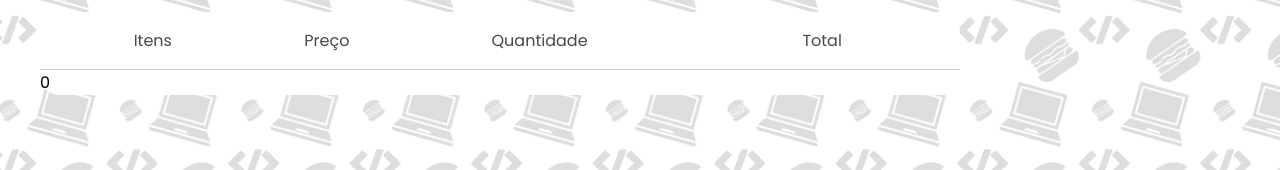
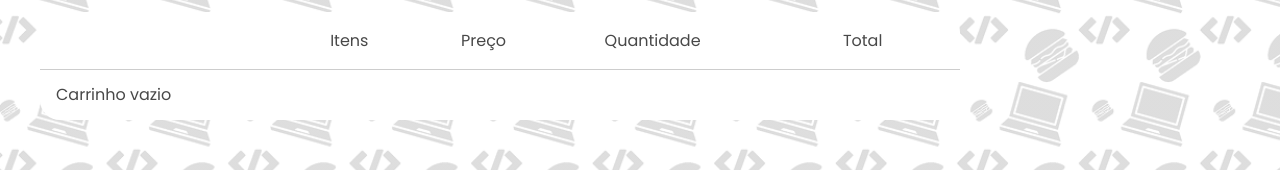
Before and after one commit to Soareslili/Projeto-Devburger-Interface, a React (Vite) app: page /carrinho in a window 1280 px wide. Shown: the part 268-438 px from the top of the page. Built offline with nearby package versions, Linux system fonts and the light colour scheme; a web font is replaced by a local one.

Commit message:
Atualizando as etapas do carrinho de compras

```diff
--- a/src/components/CardProduct/index.jsx
+++ b/src/components/CardProduct/index.jsx
@@ -6,18 +6,21 @@ import { useCart } from "../../hooks/CartContext";
 
 
 
-export function CardProduct({product}){
+export function CardProduct({ product }) {
 
-    const {putProductInCart} =useCart()
+    const { putProductInCart } = useCart()
 
-    return(
+
+
+
+    return (
         <Container>
-           <CardImage src={product.url} alt={product.name}/>
-           <div>
-            <p>{product.name}</p>
-            <strong>{product.currencyValue}</strong>
-           </div>
-           <CartButton onClick={() => putProductInCart(product)}></CartButton>
+            <CardImage src={product.url} alt={product.name} />
+            <div>
+                <p>{product.name}</p>
+                <strong>{product.currencyValue}</strong>
+            </div>
+            <CartButton onClick={() => putProductInCart(product)}></CartButton>
         </Container>
 
 
@@ -26,5 +29,11 @@ export function CardProduct({product}){
 }
 
 CardProduct.propTypes = {
-    products: PropTypes.object,
+    product: PropTypes.shape({
+        id: PropTypes.number.isRequired,
+        name: PropTypes.string.isRequired,
+        url: PropTypes.string.isRequired,
+        currencyValue: PropTypes.string.isRequired,
+        quantity: PropTypes.number,
+    }).isRequired,
 };
--- a/src/components/CartButton/index.jsx
+++ b/src/components/CartButton/index.jsx
@@ -4,11 +4,8 @@ import Cart from '../../assets/Cart.svg'
 
 export function CartButton({ ...props }) {
     return (
-
-
-        <ContainerButton{...props}>
-            <img src={Cart} alt='carrinho-de-compras' />
-        </ContainerButton>
-
-    )
-}
+      <ContainerButton type="button" {...props}>
+        <img src={Cart} alt="carrinho-de-compras" />
+      </ContainerButton>
+    );
+  }
--- a/src/components/CartItems/index.jsx
+++ b/src/components/CartItems/index.jsx
@@ -1,9 +1,14 @@
 import { useCart } from '../../hooks/CartContext'
+
 
 import { Table } from '../index'
 
 export function CartItems() {
-    const {cartProducts, increaseProduct, decreaseProduct} = useCart()
+    const { cartProducts, increaseProduct, decreaseProduct } = useCart()
+
+
+
+
     return (
         <Table.Root>
             <Table.Header>
@@ -17,8 +22,30 @@ export function CartItems() {
                 </Table.Tr>
             </Table.Header>
             <Table.Body>
-                {cartProducts?.length}
+                {cartProducts?.length ? (
+                    cartProducts.map(product => (
+                        <Table.Tr key={product.id}>
+                            <Table.Td>
+                                <img
+                                    src={product.url} />
+                            </Table.Td>
+                            <Table.Td>{product.name}</Table.Td>
+                            <Table.Td>{product.currencyValue}</Table.Td>
+                            <Table.Td>{product.quantity}</Table.Td>
+
+                        </Table.Tr>
+                    ))
+                ) : (
+                    <Table.Tr>
+                        <Table.Td >
+                            Carrinho vazio
+                        </Table.Td>
+                    </Table.Tr>
+                )}
             </Table.Body>
+
+
+
         </Table.Root>
     )
 }
--- a/src/components/CategoriesCarousel/index.jsx
+++ b/src/components/CategoriesCarousel/index.jsx
@@ -18,7 +18,7 @@ export function CategoriesCarousel() {
 
 
             setCategories(data)
-            console.log(data)
+
         }
 
         loadCategories()
--- a/src/components/OffersCarousel/index.jsx
+++ b/src/components/OffersCarousel/index.jsx
@@ -1,4 +1,4 @@
-import { useState } from 'react'
+import { useState, useEffect } from 'react'
 import Carousel from 'react-multi-carousel';
 import 'react-multi-carousel/lib/styles.css'
 
@@ -9,18 +9,19 @@ import { CardProduct } from '../CardProduct';
 import { formatPrice } from '../../utils/formatPrice';
 
 export function OffersCarousel() {
-    const [offers, setorffers] = useState([]);
+    const [offers, setOffers] = useState([]);
 
-    useState(() => {
+    useEffect(() => {
         async function loadProducts() {
             const { data } = await api.get('/products')
 
 
             const onlyOffers = data.filter(product => product.offer).map(product =>
-                ({currencyValue: formatPrice(product.price), ...product}
+            ({ currencyValue: formatPrice(product.price), ...product }
             ))
 
-            setorffers(onlyOffers)
+            setOffers(onlyOffers)
+
         }
 
         loadProducts()
@@ -57,7 +58,7 @@ export function OffersCarousel() {
                 itemClass="carousel-item"
             >
                 {offers.map((product) => (
-              <CardProduct key={product.id} product={product}/>
+                    <CardProduct key={product.id} product={product} />
                 ))}
             </Carousel>
 
--- a/src/containers/Menu/index.jsx
+++ b/src/containers/Menu/index.jsx
@@ -1,4 +1,4 @@
-import { useEffect, useState } from "react";
+import { useState, useEffect } from "react";
 import { Banner, Container, CategoryMenu, ProductsContainer, CategoryButton, ButtonBack } from "../Menu/style";
 import { api } from "../../services/api";
 import { formatPrice } from "../../utils/formatPrice";
@@ -33,7 +33,7 @@ export function Menu() {
     })
 
 
-    useEffect(() => {
+    useState(() => {
         async function loadCategories() {
             const { data } = await api.get('/categories')
 
@@ -54,10 +54,12 @@ export function Menu() {
             ))
 
             setProducts(newProducts)
+
+
         }
+
         loadCategories()
         loadProducts()
-
 
     }, [])
 
```
Lines whose indentation alone changed are shown as unchanged.
